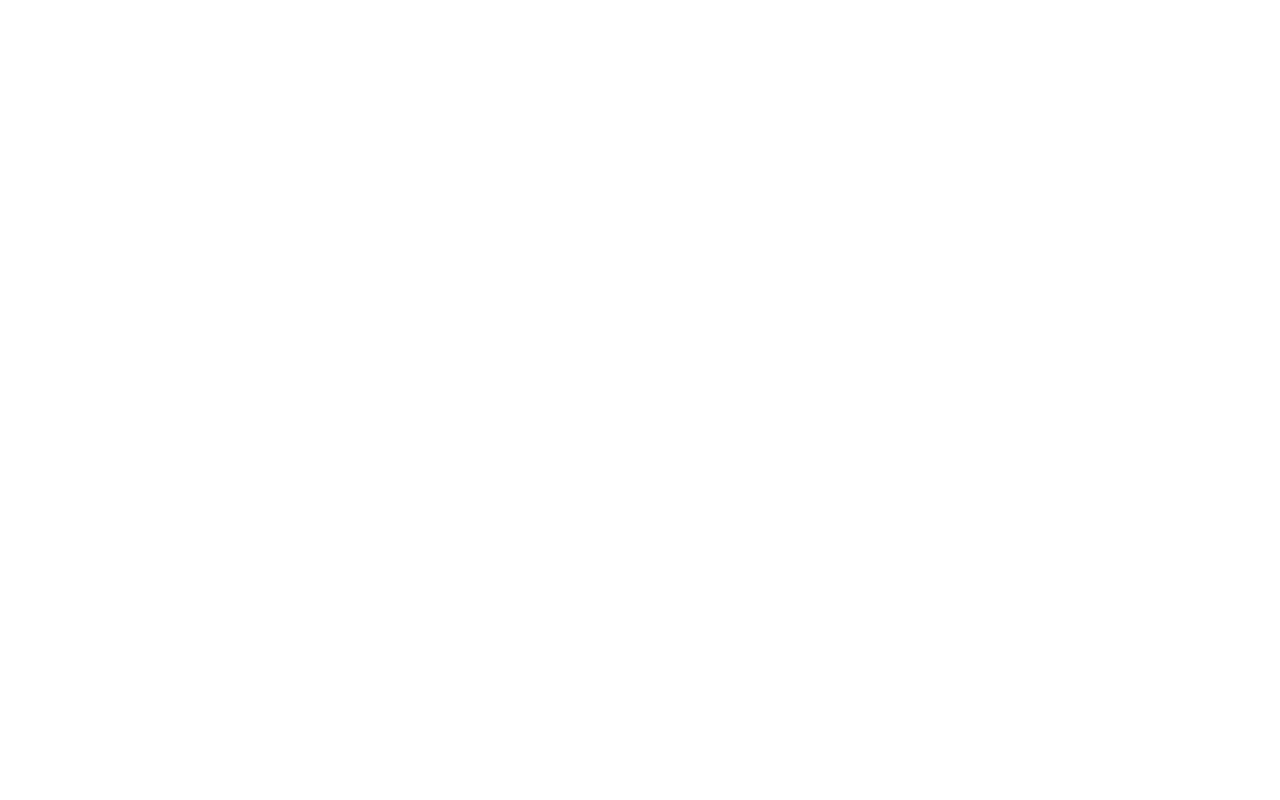
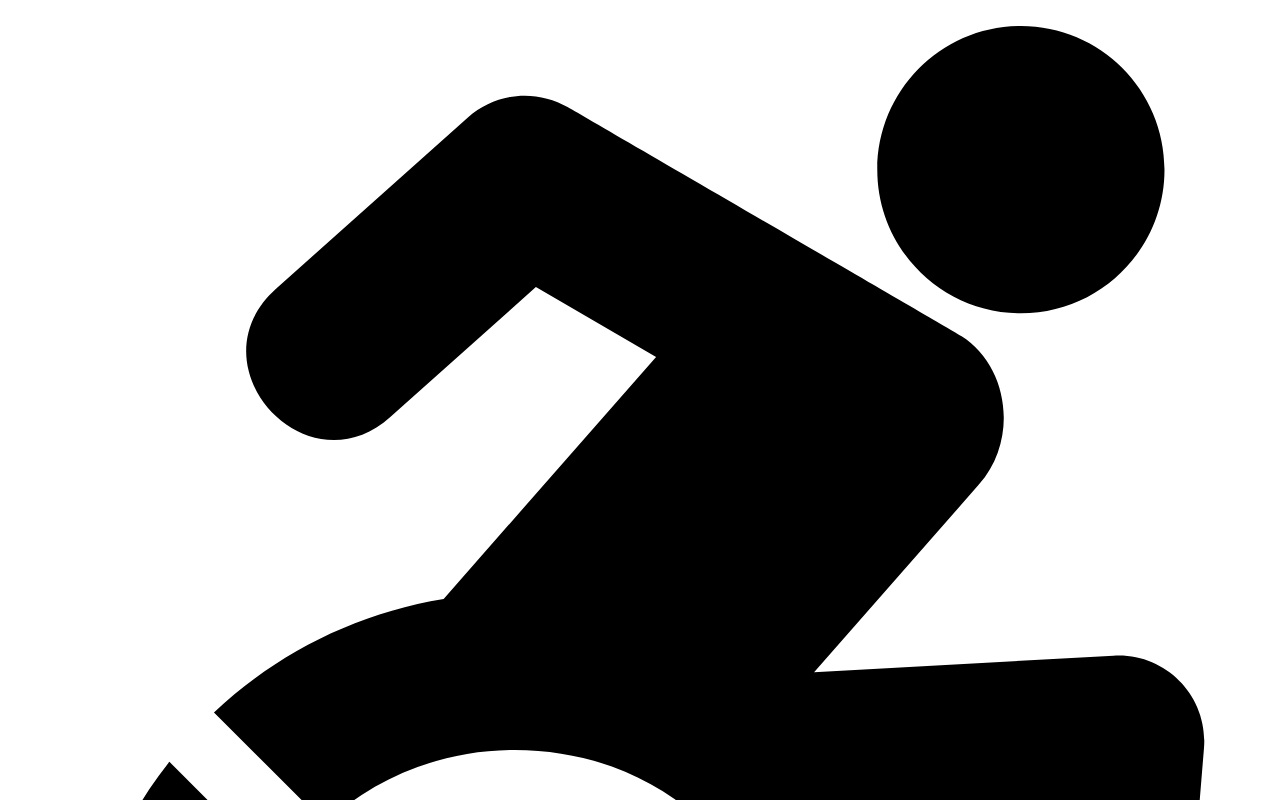
Before and after one commit to diego-allsafe/practicons, a plain HTML site: page index.html in a window 1280 px wide. Shown: the top 800 px of the page. Drawn offline with Linux system fonts and the light colour scheme.

Commit message:
probando .svg

```diff
--- a/index.html
+++ b/index.html
@@ -3,11 +3,11 @@
 <head>
     <meta charset="UTF-8">
     <meta name="viewport" content="width=device-width, initial-scale=1.0">
-    <title>Document</title>
+    <title>Icons</title>
 </head>
 <body>
     <br>
-    <i class="fab fa-accessible-icon"></i>
+    <img src="accessible-icon-brands.svg" alt="insertar SVG con la etiqueta image">
     <br>
 </body>
 </html>
```
